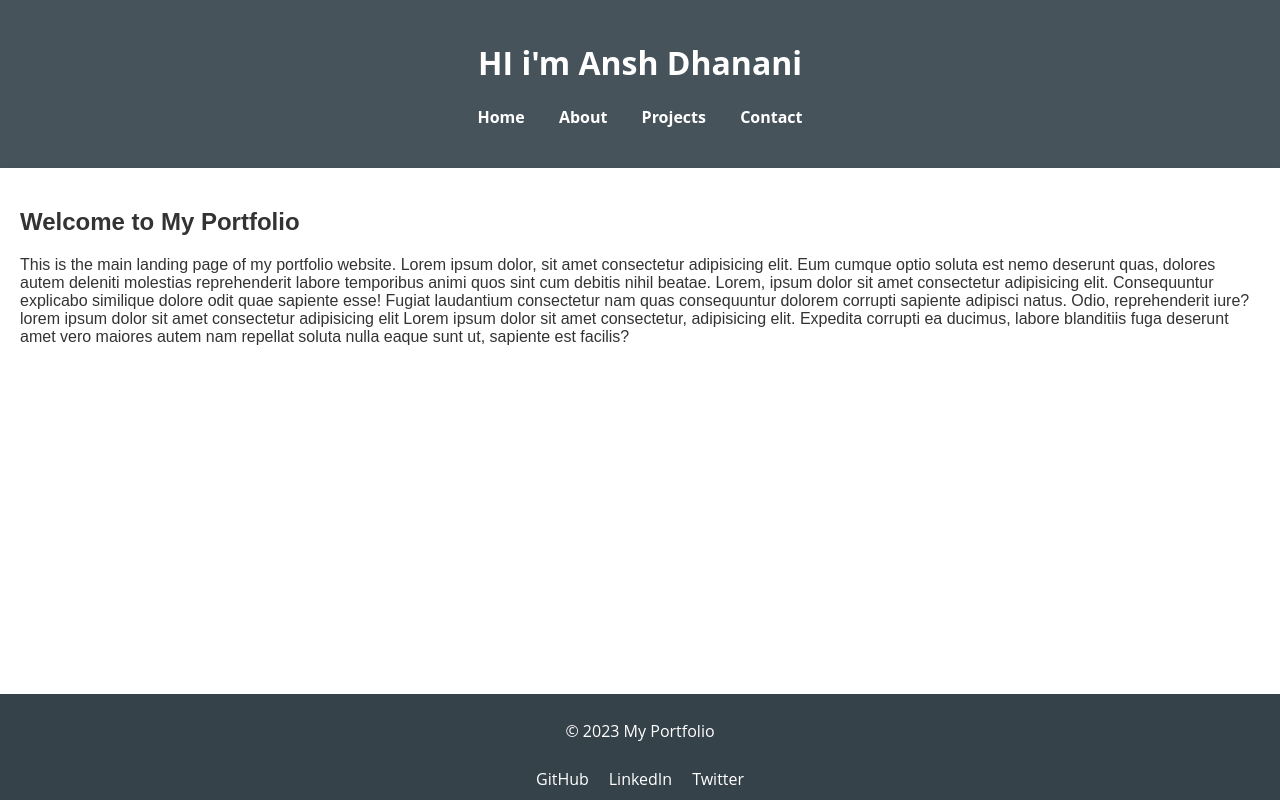
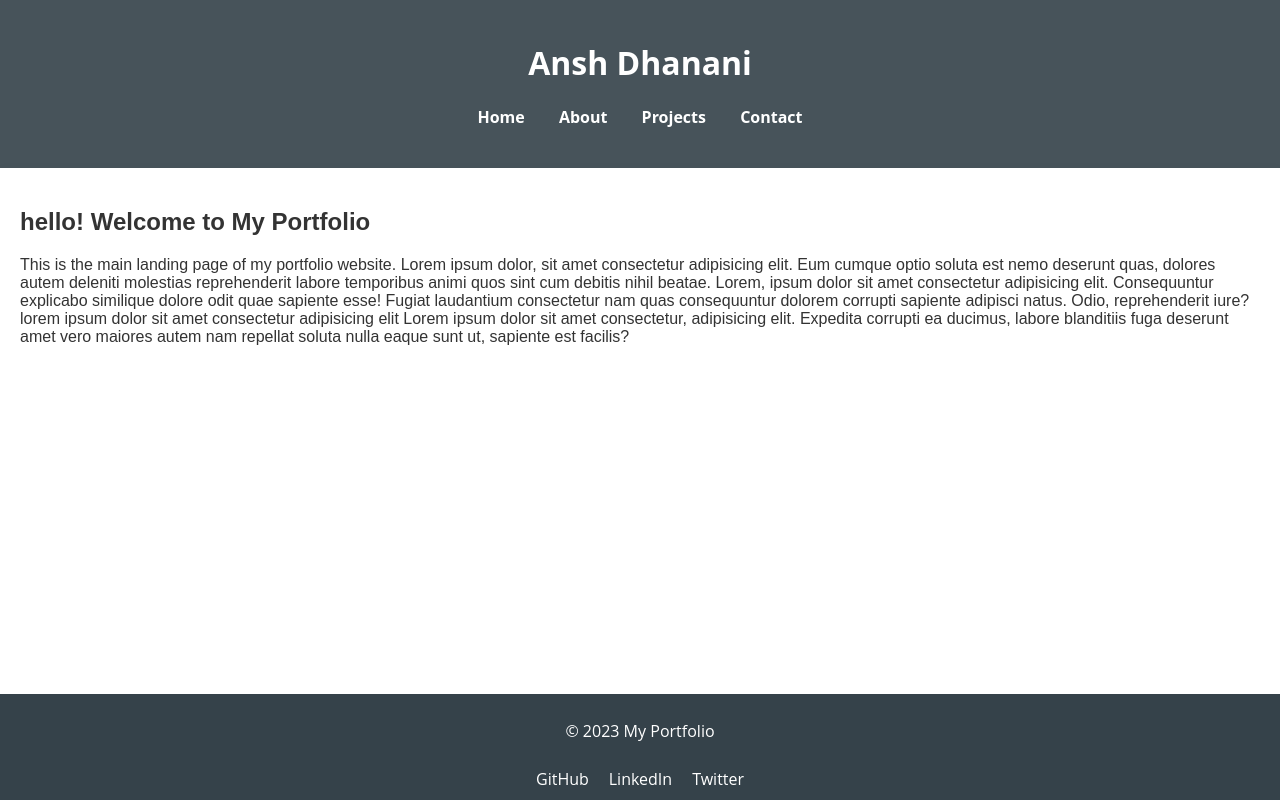
Before and after one commit to Ansh-dhanani/myportfolio.github.io, a website: page index.html in a window 1280 px wide. Drawn offline with Linux system fonts and the light colour scheme; a web font is replaced by a local one.

```diff
--- a/index.html
+++ b/index.html
@@ -11,7 +11,7 @@
     <div id="header"></div>
     <main>
         <section>
-            <h1>Welcome to My Portfolio</h1>
+            <h1>hello! Welcome to My Portfolio</h1>
             <p>This is the main landing page of my portfolio website.
                 Lorem ipsum dolor, sit amet consectetur adipisicing elit. Eum cumque optio soluta est nemo deserunt quas, dolores autem deleniti molestias reprehenderit labore temporibus animi quos sint cum debitis nihil beatae.
                 Lorem, ipsum dolor sit amet consectetur adipisicing elit. Consequuntur explicabo similique dolore odit quae sapiente esse! Fugiat laudantium consectetur nam quas consequuntur dolorem corrupti sapiente adipisci natus. Odio, reprehenderit iure?
--- a/src/components/header.html
+++ b/src/components/header.html
@@ -9,7 +9,7 @@
 <body>
     <header>
         <div class="logo">
-            <h1>HI i'm Ansh Dhanani</h1>
+            <h1>Ansh Dhanani</h1>
         </div>
         <nav>
             <ul>
```
